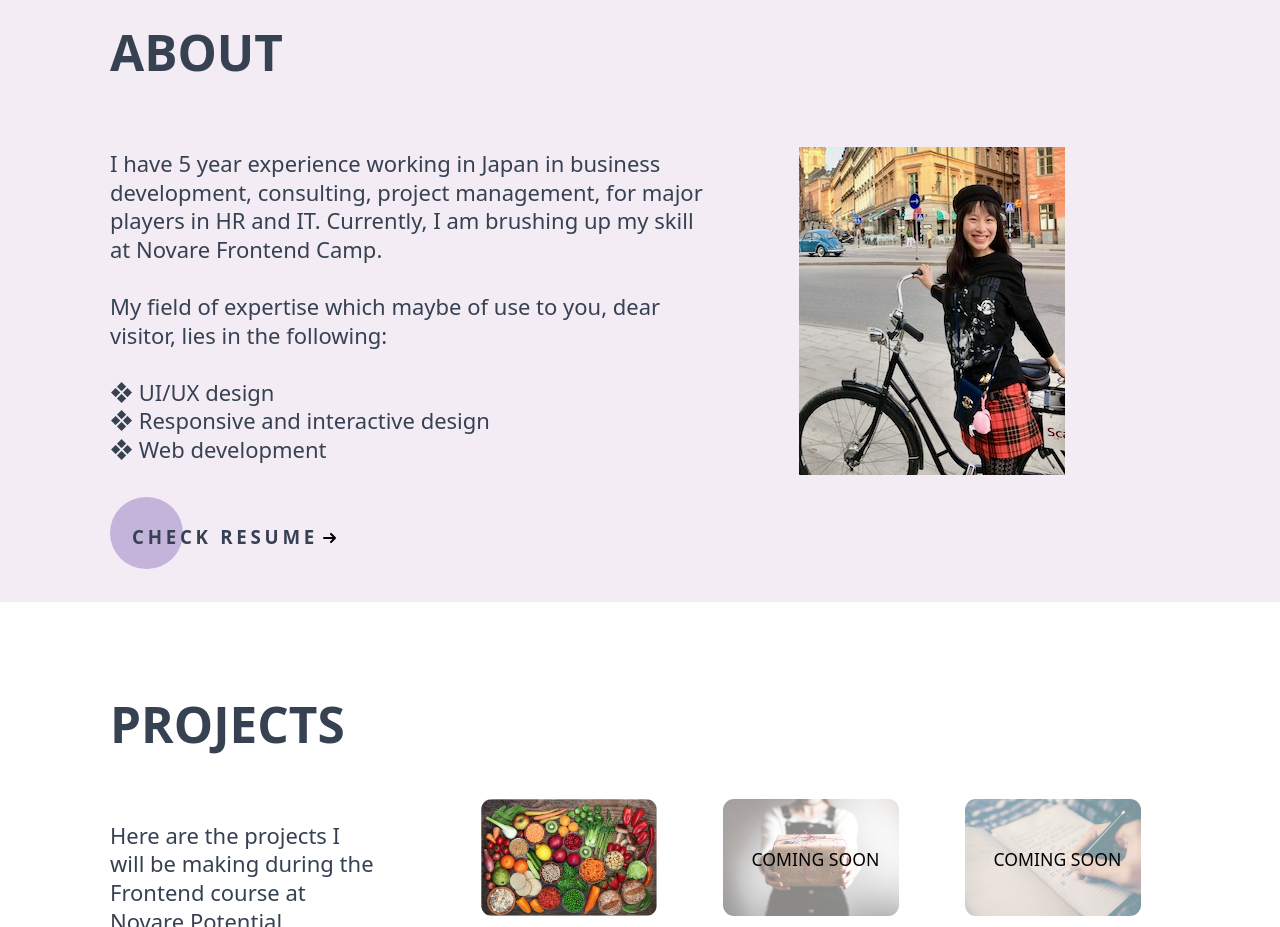
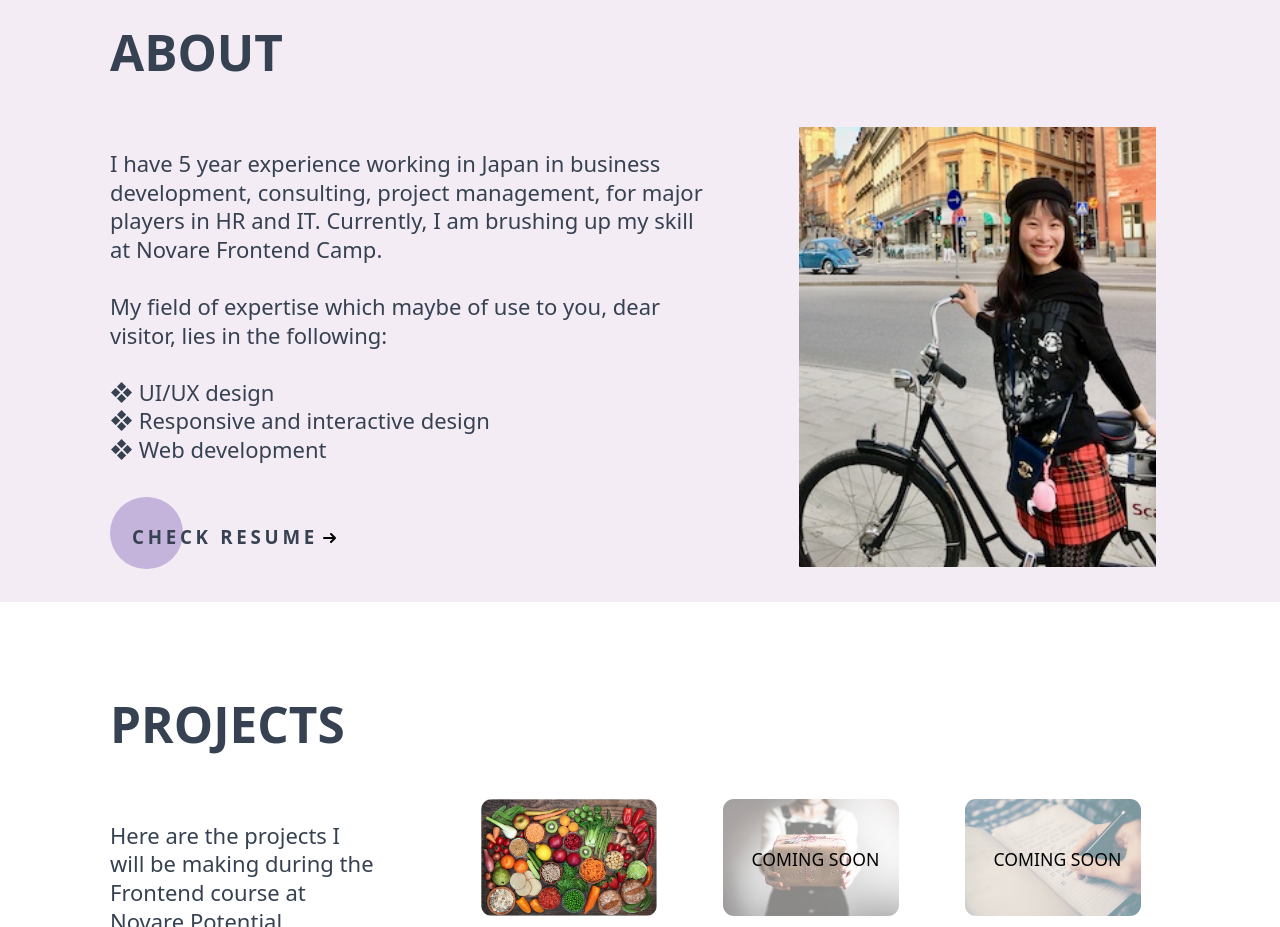
Before and after one commit to nh-g/portfolio-in-react, a React (Create React App) app: page / in a window 1280 px wide. Shown: the part 940-1867 px from the top of the page. Built offline with nearby package versions, Linux system fonts and the light colour scheme.

Commit message:
fix about image size & position

```diff
--- a/src/styles/components/_about.scss
+++ b/src/styles/components/_about.scss
@@ -2,6 +2,7 @@
   padding-bottom: 20px;
 
   & img {
+    height: 20rem;
     object-fit: cover;
     max-width: 100%;
   }
@@ -26,9 +27,6 @@
   #about .grid{
       grid-template-columns:  60% 35%;
       column-gap: 5%;
-      & img{
-        padding-top: 20px;
-      }
   }
 }
 @media screen and (min-width: 1920px) {
```
